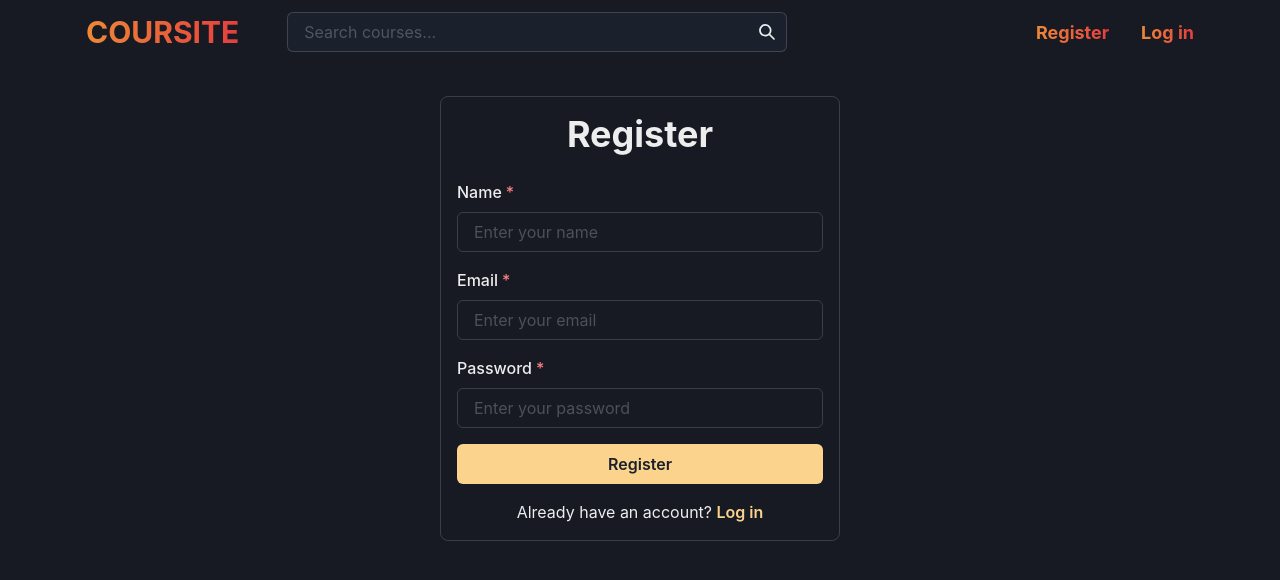
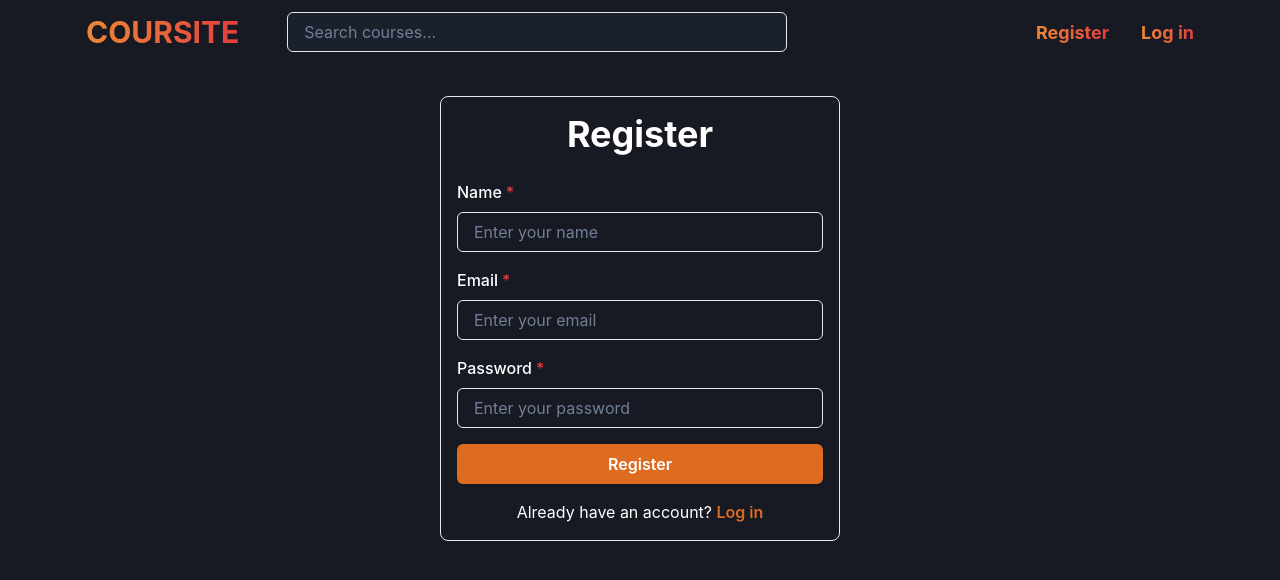
Before and after one commit to Arroyo75/course-site-app, a React (Vite) app in the folder frontend/: page /register in a window 1280 px wide. Shown: the top 580 px of the page. Built offline with nearby package versions, Linux system fonts and the light colour scheme.

Commit message:
visual fixes

```diff
--- a/frontend/src/components/CourseCard.jsx
+++ b/frontend/src/components/CourseCard.jsx
@@ -20,7 +20,7 @@ const CourseCard = ({ course }) => {
         h= {48} w='full'
         objectFit='cover' />
       <Box p={4}>
-        <Heading as='h3' size='md' mb={2}>
+        <Heading as='h3' size='md' mb={2} color="white">
           {course.title}
         </Heading>
         <Text fontWeight='bold' fontSize='md' color='gray.100' mb={4}>
--- a/frontend/src/components/LectureList.jsx
+++ b/frontend/src/components/LectureList.jsx
@@ -13,7 +13,7 @@ const LectureList = ({ course, isEnrolled }) => {
   })
 
   const { lectures, fetchLectures, createLecture, deleteLecture, updateLecture, downloadLecture, isLectureCompleted } = useLectureStore();
-  const { user, isAuthenticated } = useAuthStore();
+  const { user } = useAuthStore();
   const { isOpen, onOpen, onClose } = useDisclosure();
   const [isUpdating, setIsUpdating] = useState(false); //Manage create/update modal
   const toast = useToast();
--- a/frontend/src/main.jsx
+++ b/frontend/src/main.jsx
@@ -1,20 +1,13 @@
 import { StrictMode } from 'react';
 import { createRoot } from 'react-dom/client';
 import App from './App.jsx';
-import { ChakraProvider, extendTheme } from '@chakra-ui/react';
+import { ChakraProvider } from '@chakra-ui/react';
 import { BrowserRouter } from 'react-router-dom';
-
-
-const theme = extendTheme({
-  config: {
-    initialColorMode: 'dark',
-    useSystemColorMode: false, // This prevents auto-switching based on system preferences
-}});
 
 createRoot(document.getElementById('root')).render(
   <StrictMode>
     <BrowserRouter>
-      <ChakraProvider theme={theme}>
+      <ChakraProvider>
         <App />
       </ChakraProvider>
     </BrowserRouter>
--- a/frontend/src/pages/auth/Login.jsx
+++ b/frontend/src/pages/auth/Login.jsx
@@ -70,12 +70,12 @@ const Login = () => {
 
   return (
     <Box maxW="400px" mx="auto" mt={{ base: 12, sm: 14, md: 8}} p="4" borderWidth="1px" borderRadius="lg">
-      <Heading mb="6" textAlign="center">
+      <Heading mb="6" textAlign="center" color="white">
         Login
       </Heading>
       <form onSubmit={handleSubmit}>
         <VStack spacing="4">
-          <FormControl isRequired>
+          <FormControl isRequired color="white">
             <FormLabel>Email</FormLabel>
             <Input
               type="email"
@@ -85,7 +85,7 @@ const Login = () => {
               onChange={handleChange}
             />
           </FormControl>
-          <FormControl isRequired>
+          <FormControl isRequired color="white">
             <FormLabel>Password</FormLabel>
             <Input
               type="password"
@@ -103,7 +103,7 @@ const Login = () => {
           >
             Log in
           </Button>
-          <Text>
+          <Text color="white">
             Do not have an account?{" "}
             <Button
               variant="link"
--- a/frontend/src/pages/auth/Register.jsx
+++ b/frontend/src/pages/auth/Register.jsx
@@ -84,12 +84,12 @@ const Register = () => {
 
   return (
     <Box maxW="400px" mx="auto" mt={{ base: 12, sm: 14, md: 8}} p="4" borderWidth="1px" borderRadius="lg">
-      <Heading mb="6" textAlign="center">
+      <Heading color="white" mb="6" textAlign="center">
         Register
       </Heading>
       <form onSubmit={handleSubmit}>
         <VStack spacing="4">
-          <FormControl isRequired>
+          <FormControl isRequired color="white">
             <FormLabel>Name</FormLabel>
             <Input
               type="text"
@@ -99,7 +99,7 @@ const Register = () => {
               onChange={handleChange}
             />
           </FormControl>
-          <FormControl isRequired>
+          <FormControl isRequired color="white">
             <FormLabel>Email</FormLabel>
             <Input
               type="email"
@@ -109,7 +109,7 @@ const Register = () => {
               onChange={handleChange}
             />
           </FormControl>
-          <FormControl isRequired>
+          <FormControl isRequired color="white">
             <FormLabel>Password</FormLabel>
             <Input
               type="password"
@@ -127,7 +127,7 @@ const Register = () => {
           >
             Register
           </Button>
-          <Text>
+          <Text color="white">
             Already have an account?{" "}
             <Button
               variant="link"
--- a/frontend/src/pages/courses/MyCourses.jsx
+++ b/frontend/src/pages/courses/MyCourses.jsx
@@ -1,5 +1,5 @@
 import { useEffect, useState } from 'react';
-import { Box, Spinner, Text, VStack, SimpleGrid, Heading } from '@chakra-ui/react';
+import { Box, Container, Spinner, Text, VStack, SimpleGrid, Heading } from '@chakra-ui/react';
 import { useCourseStore } from '../../store/courseStore.jsx';
 import CourseCard from '../../components/CourseCard.jsx';
 
@@ -40,7 +40,8 @@ const MyCourses = () => {
   }
 
   return (
-    <VStack spacing={8} mt={{ base: 12, sm: 14, md: 4}} w="full" align="stretch" p={4}>
+    <Container maxW="container.xl">
+      <VStack spacing={8} mt={{ base: 12, sm: 14, md: 4}} w="full" align="stretch" p={4}>
         <Box>
             <Heading size="lg" mb={4}>Courses I Created</Heading>
             {userCourses.created.length === 0 ? (
@@ -66,7 +67,8 @@ const MyCourses = () => {
                 </SimpleGrid>
             )}
         </Box>
-    </VStack>
+      </VStack>
+    </Container>
 );
 }
 
--- a/frontend/src/pages/courses/SearchPage.jsx
+++ b/frontend/src/pages/courses/SearchPage.jsx
@@ -7,8 +7,8 @@ const SearchPage = () => {
   const { searchResults, searchQuery } = useCourseStore();
 
   return (
-    <Container maxW="container.xl" py={8} mt={{ base: 6, sm: 7, md: 0}}>
-      <VStack spacing={6} align="stretch">
+    <Container maxW='container.xl' py={12} mt={{ base: 6, sm: 7, md: 0}}>
+      <VStack spacing={6}>
         <Text fontSize="2xl" color="white">
           {searchQuery
             ? `Search results for: "${searchQuery}"`
@@ -21,7 +21,7 @@ const SearchPage = () => {
             </Text>
           </Box>
         ) : (
-          <SimpleGrid columns={{ base: 1, md: 2, lg: 3 }} spacing={6} w={"full"}>
+          <SimpleGrid columns={{ base: 1, md: 2, lg: 3 }} spacing={10} w={"full"}>
             {searchResults.map(course => (
               <CourseCard key={course._id} course={course} />
             ))}
```
